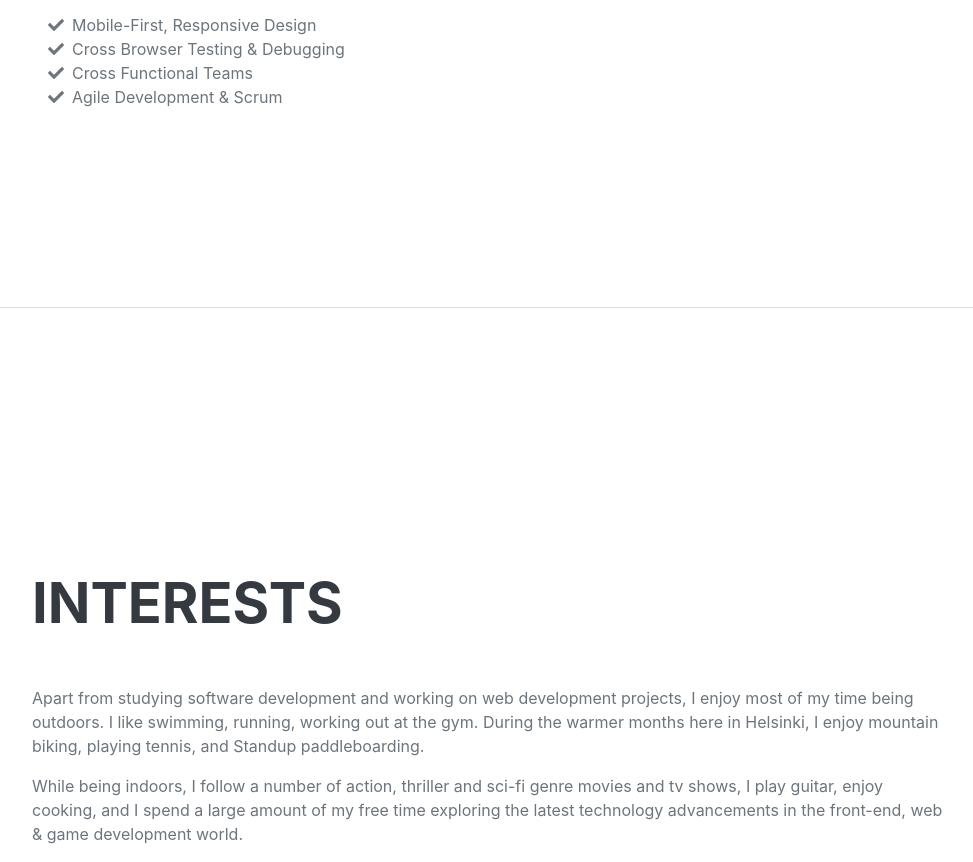
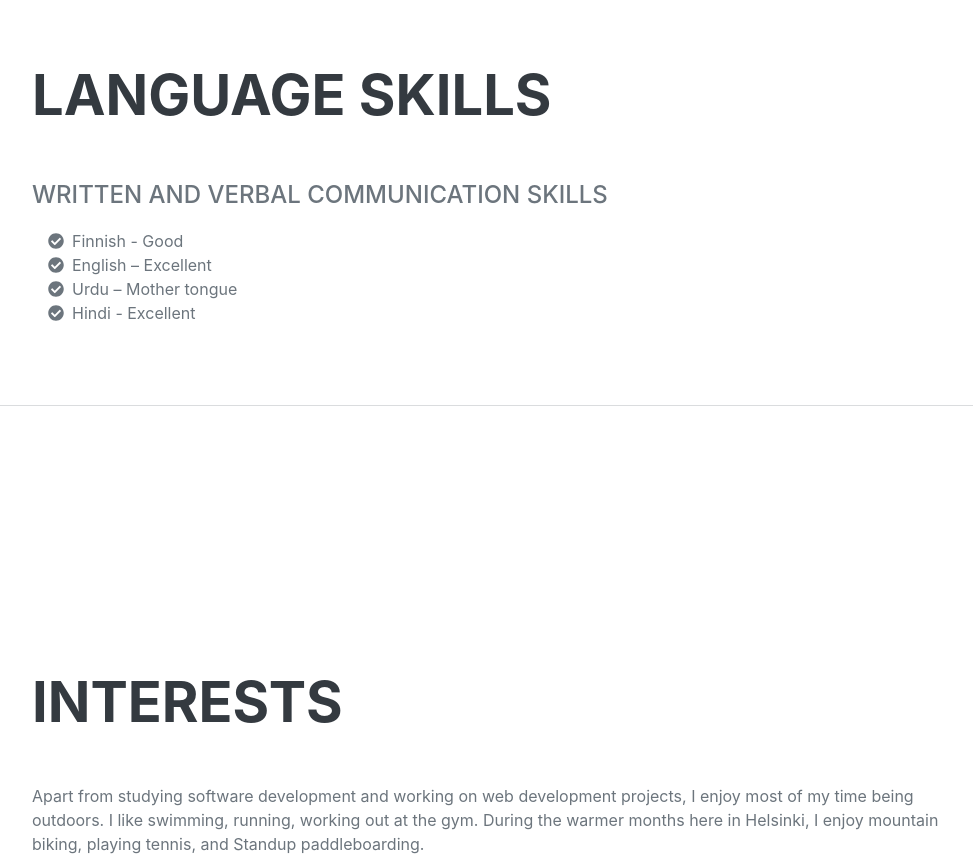
Before and after one commit to SamIkbal/SamIkbal.github.io, a plain HTML site: page index.html in a window 1280 px wide. Shown: the part 3799-4661 px from the top of the page, without its empty margins (288-1261 px from the left). Drawn offline with nearby package versions, Linux system fonts and the light colour scheme; a web font is replaced by a local one.

Commit message:
Update index.html

```diff
--- a/index.html
+++ b/index.html
@@ -199,6 +199,28 @@
                             Agile Development & Scrum
                         </li>
                     </ul>
+                       <br><br><br>
+                    <h2 class="mb-5">Language Skills</h2>
+                    <div class="subheading mb-3">written and verbal communication skills</div>
+                    <ul class="fa-ul mb-0">
+                        <li>
+                            <span class="fa-li"><i class="fas fa-check-circle"></i></span>
+                            Finnish - Good
+
+                        </li>
+                        <li>
+                            <span class="fa-li"><i class="fas fa-check-circle"></i></span>
+                            English – Excellent
+                        </li>
+                        <li>
+                            <span class="fa-li"><i class="fas fa-check-circle"></i></span>
+                            Urdu – Mother tongue
+                        </li>
+                        <li>
+                            <span class="fa-li"><i class="fas fa-check-circle"></i></span>
+                            Hindi - Excellent
+                        </li>
+                    </ul>
                 </div>
             </section>
             <hr class="m-0" />
```
